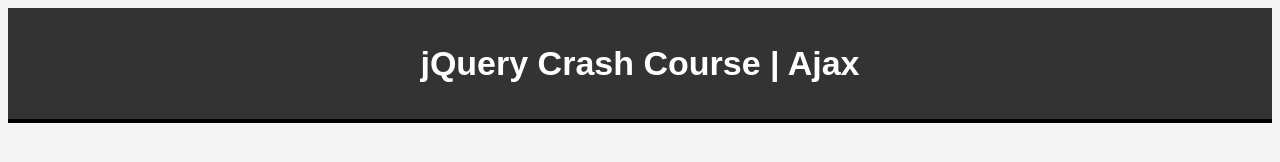
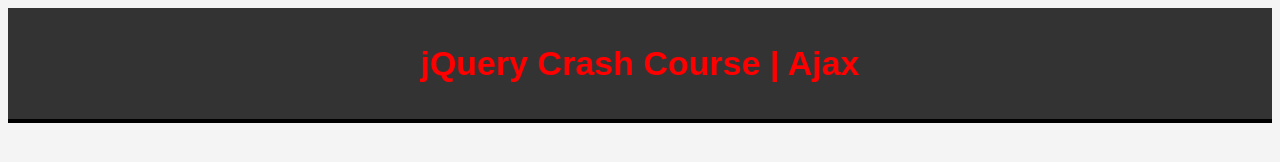
Before and after one commit to wuyeelok/dog_slideshow, a website: page index_ajax.html in a window 1280 px wide. Drawn offline with Linux system fonts and the light colour scheme; no server answers.

Commit message:
1st jquery ajax function

```diff
--- a/index_ajax.html
+++ b/index_ajax.html
@@ -29,10 +29,24 @@
         <header>
             <h1>jQuery Crash Course | Ajax</h1>
         </header>
-        <div id="container"></div>
+        <div id="container">
+            <div id="result"></div>
+        </div>
 
         <script>
-            $(document).ready(function () {});
+            $(document).ready(function () {
+                // Test jQuery
+                $("h1").css("color", "red");
+
+                $("#result").load(
+                    "https://dog.ceo/api/breeds/list/all",
+                    function (response, status, xhr) {
+                        console.log(`Response: ${response}`);
+                        console.log(`Status: ${status}`);
+                        console.log(`xhr: ${xhr}`);
+                    }
+                );
+            });
         </script>
     </body>
 </html>
```
